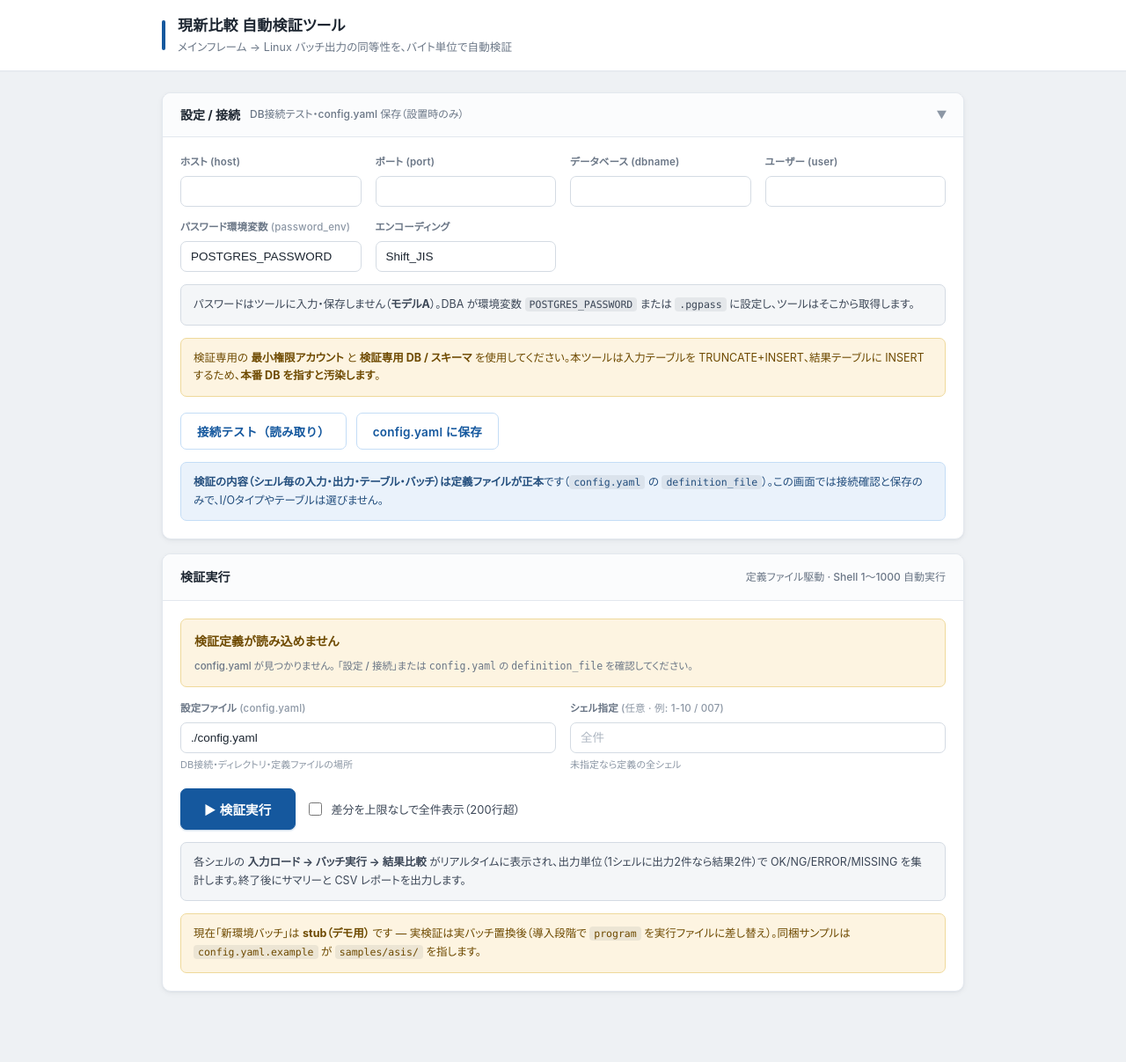
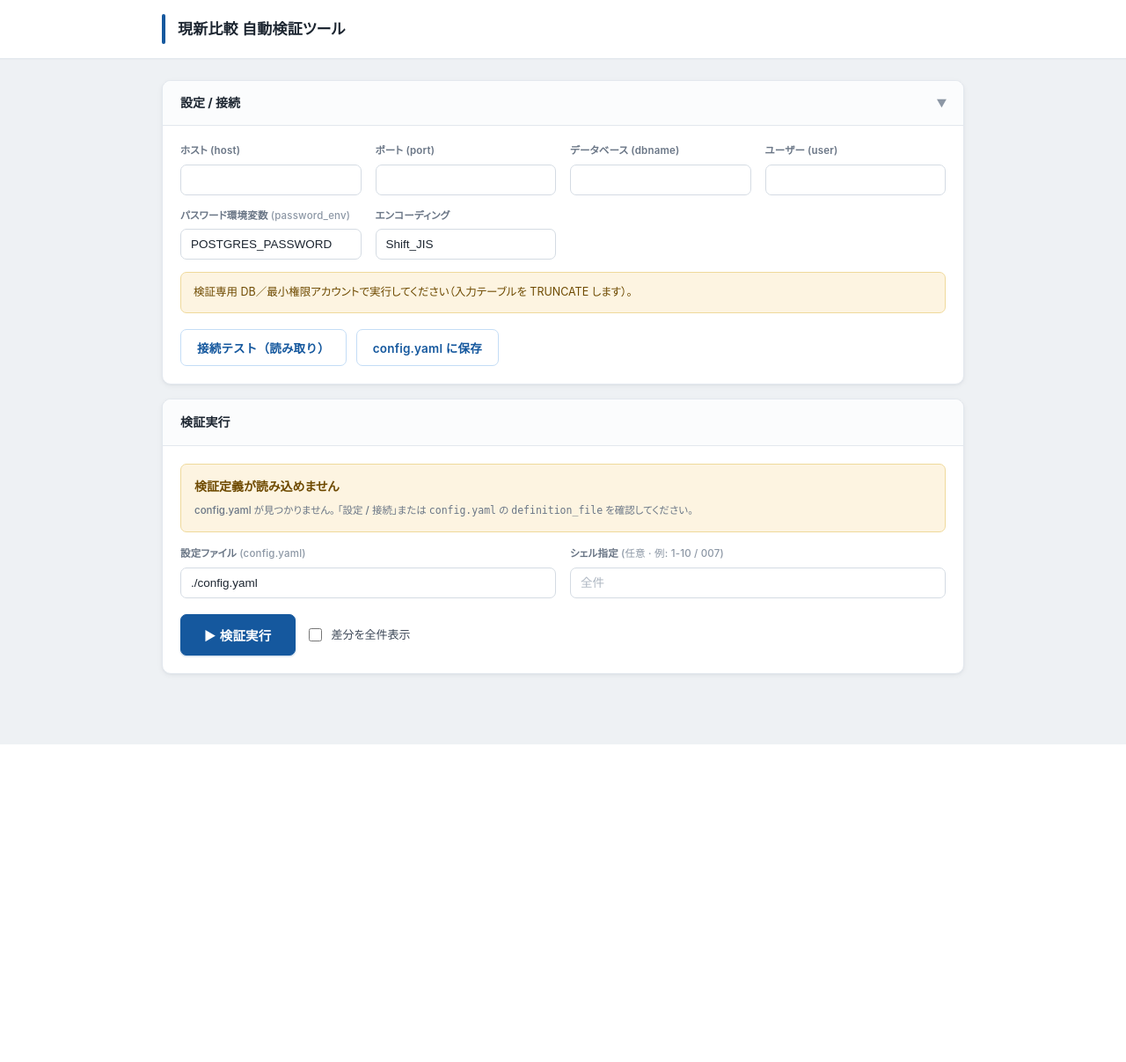
Before and after one commit to kyh0815/DataComparator, a Flask app: page / in a window 1280 px wide. Shown: the whole page at 88% size. After the commit the page ends 846 px from the top, so only its background shows below. Run offline with Flask 3, Linux system fonts and the light colour scheme.

Commit message:
style(gui): 불필요한 설명 텍스트 전면 제거 — 실행에 필요한 것만
사용자 피드백("쓸데없는 텍스트 전부 제거"). 헤더 태그라인·패널 부제(定義ファイル駆動…)·
필드 힌트·설명 콜아웃(stub 데모 안내·실시간 단계 설명·비밀번호 모델A·정의 정본 안내) 삭제.
DB 오염 안전경고는 한 줄로 축약해 유지(실 위험 고지). 기능·실행 흐름 무변경.

```diff
--- a/src/gui/templates/index.html
+++ b/src/gui/templates/index.html
@@ -232,17 +232,15 @@
     <span class="bar"></span>
     <div class="ttl">
       <h1>現新比較 自動検証ツール</h1>
-      <p>メインフレーム → Linux バッチ出力の同等性を、バイト単位で自動検証</p>
     </div>
   </div>
 </header>
 
 <main>
-  <!-- ① 設定 / 接続（接이식 · 설치 시 1회） -->
+  <!-- ① 設定 / 接続 -->
   <details class="settings" id="settings" {% if settings_open %}open{% endif %}>
     <summary>
       設定 / 接続
-      <span class="sub">DB接続テスト・config.yaml 保存（設置時のみ）</span>
       <span class="chev">▶</span>
     </summary>
     <div class="panel-body">
@@ -254,29 +252,22 @@
         <div class="field"><label class="lab">パスワード環境変数 <span class="opt">(password_env)</span></label><input type="text" id="c-pwenv" value="{{ conn.password_env }}"></div>
         <div class="field"><label class="lab">エンコーディング</label><input type="text" id="c-encoding" value="{{ conn.encoding }}"></div>
       </div>
-      <div class="callout sec">
-        <div>パスワードはツールに入力・保存しません（<b>モデルA</b>）。DBA が環境変数 <code>{{ conn.password_env }}</code> または <code>.pgpass</code> に設定し、ツールはそこから取得します。</div>
-      </div>
       <div class="callout warn">
-        <div>検証専用の <b>最小権限アカウント</b> と <b>検証専用 DB / スキーマ</b> を使用してください。本ツールは入力テーブルを TRUNCATE+INSERT、結果テーブルに INSERT するため、<b>本番 DB を指すと汚染します</b>。</div>
+        <div>検証専用 DB／最小権限アカウントで実行してください（入力テーブルを TRUNCATE します）。</div>
       </div>
       <div class="actions">
         <button class="ghost" id="c-test">接続テスト（読み取り）</button>
         <button class="ghost" id="c-save">config.yaml に保存</button>
-      </div>
-      <div class="callout info">
-        <div><b>検証の内容（シェル毎の入力・出力・テーブル・バッチ）は定義ファイルが正本</b>です（<code>config.yaml</code> の <code>definition_file</code>）。この画面では接続確認と保存のみで、I/Oタイプやテーブルは選びません。</div>
       </div>
       <div class="checks" id="c-checks"></div>
       <div class="toast" id="c-toast"></div>
     </div>
   </details>
 
-  <!-- ② 検証実行（定義ファイル駆動 · ボタン1つ） -->
+  <!-- ② 検証実行 -->
   <div class="panel">
     <div class="panel-head">
       <h2>検証実行</h2>
-      <span class="sub">定義ファイル駆動 · Shell 1〜1000 自動実行</span>
     </div>
     <div class="panel-body">
       <!-- 検証定義は config の definition_file が正本 — 画面では列挙しない(ボタン+モニタ+結果)。
@@ -286,18 +277,12 @@
         <div class="def-note" id="def-msg">{{ definition.message }} 「設定 / 接続」または <code>config.yaml</code> の <code>definition_file</code> を確認してください。</div>
       </div>
       <div class="grid">
-        <div class="field"><label class="lab">設定ファイル <span class="opt">(config.yaml)</span></label><input type="text" id="config" value="{{ default_config }}"><div class="hint">DB接続・ディレクトリ・定義ファイルの場所</div></div>
-        <div class="field"><label class="lab">シェル指定 <span class="opt">(任意 · 例: 1-10 / 007)</span></label><input type="text" id="shells" placeholder="全件"><div class="hint">未指定なら定義の全シェル</div></div>
+        <div class="field"><label class="lab">設定ファイル <span class="opt">(config.yaml)</span></label><input type="text" id="config" value="{{ default_config }}"></div>
+        <div class="field"><label class="lab">シェル指定 <span class="opt">(任意 · 例: 1-10 / 007)</span></label><input type="text" id="shells" placeholder="全件"></div>
       </div>
       <div class="actions">
         <button class="run big" id="run">▶ 検証実行</button>
-        <label class="chk"><input type="checkbox" id="verbose"> 差分を上限なしで全件表示（200行超）</label>
-      </div>
-      <div class="callout sec">
-        <div>各シェルの <b>入力ロード → バッチ実行 → 結果比較</b> がリアルタイムに表示され、出力単位（1シェルに出力2件なら結果2件）で OK/NG/ERROR/MISSING を集計します。終了後にサマリーと CSV レポートを出力します。</div>
-      </div>
-      <div class="callout warn">
-        <div>現在「新環境バッチ」は <b>stub（デモ用）</b> です — 実検証は実バッチ置換後（導入段階で <code>program</code> を実行ファイルに差し替え）。同梱サンプルは <code>config.yaml.example</code> が <code>samples/asis/</code> を指します。</div>
+        <label class="chk"><input type="checkbox" id="verbose"> 差分を全件表示</label>
       </div>
     </div>
   </div>
```
